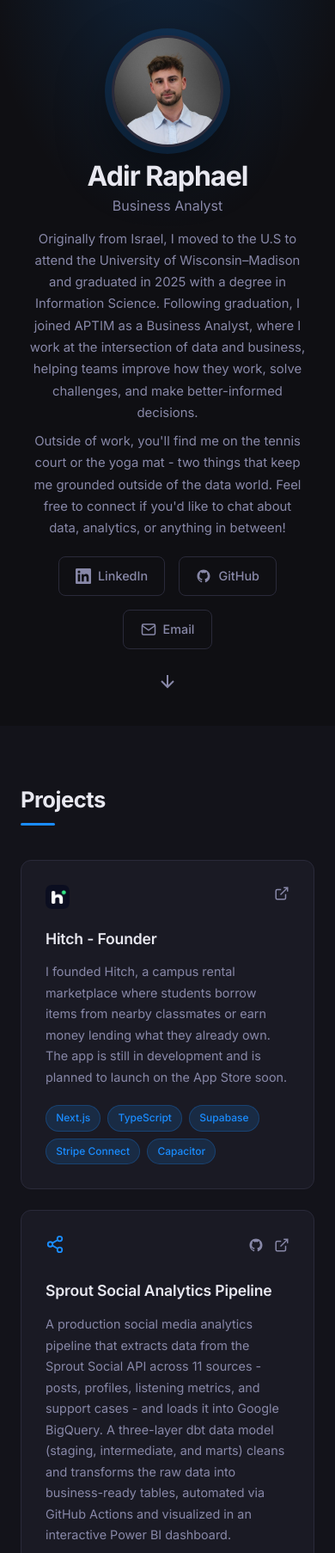
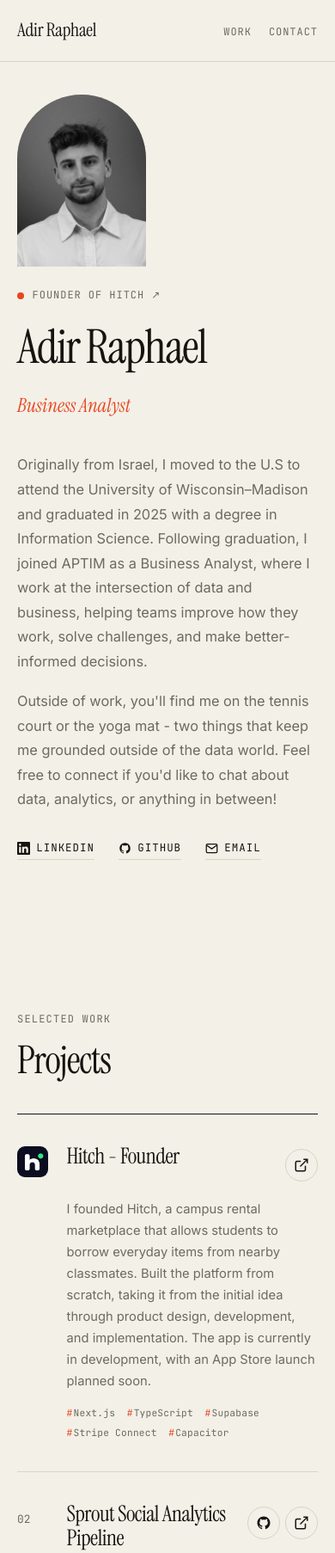
Before and after one commit to Adirraphael/adirraphael.github.io, a plain HTML site: page index.html in a window 390 px wide. Shown: the top 1806 px of the page at 86% size. Drawn offline with Linux system fonts and the light colour scheme.

Commit message:
Redesign updates and clarify Hitch founder/developer description
Co-Authored-By: Claude Sonnet 5.5 <noreply@anthropic.com>

```diff
--- a/index.html
+++ b/index.html
@@ -7,9 +7,18 @@
   <link rel="stylesheet" href="style.css" />
   <link rel="preconnect" href="https://fonts.googleapis.com" />
   <link rel="preconnect" href="https://fonts.gstatic.com" crossorigin />
-  <link href="https://fonts.googleapis.com/css2?family=Inter:wght@300;400;500;600;700&display=swap" rel="stylesheet" />
+  <link href="https://fonts.googleapis.com/css2?family=Inter:wght@300;400;500;600;700&family=Instrument+Serif:ital@0;1&family=JetBrains+Mono:wght@400;500&display=swap" rel="stylesheet" />
 </head>
 <body>
+
+
+  <nav class="nav" aria-label="Main">
+    <a href="#hero" class="nav-logo">Adir Raphael</a>
+    <ul class="nav-links">
+      <li><a href="#projects">Work</a></li>
+      <li><a href="mailto:Adirraph@gmail.com">Contact</a></li>
+    </ul>
+  </nav>
 
   <!-- Hero / Intro -->
   <section id="hero" class="hero">
@@ -27,6 +36,9 @@
           </div>
         </div>
       </div>
+      <a href="https://join-hitch.com/" target="_blank" rel="noopener noreferrer" class="hero-badge">
+        <span class="dot"></span> Founder of Hitch &nearr;
+      </a>
       <div class="hero-text">
         <h1 class="hero-name">Adir Raphael</h1>
         <p class="hero-title">Business Analyst</p>
@@ -62,7 +74,8 @@
   <!-- Projects -->
   <section id="projects" class="section projects">
     <div class="container">
-      <h2 class="section-title">Projects</h2>
+      <span class="section-eyebrow">Selected work</span>
+      <h2 class="section-title">Projects<span class="count"></span></h2>
       <div class="projects-grid">
 
         <article class="card">
@@ -78,7 +91,7 @@
           </div>
           <h3 class="card-title">Hitch - Founder</h3>
           <p class="card-desc">
-            I founded Hitch, a campus rental marketplace where students borrow items from nearby classmates or earn money lending what they already own. The app is still in development and is planned to launch on the App Store soon.
+            I founded Hitch, a campus rental marketplace that allows students to borrow everyday items from nearby classmates. Built the platform from scratch, taking it from the initial idea through product design, development, and implementation. The app is currently in development, with an App Store launch planned soon.
           </p>
           <div class="card-tags">
             <span class="tag tag-sm">Next.js</span>
@@ -224,7 +237,11 @@
   </section>
 
   <footer class="footer">
-    <p>Designed &amp; built by Adir Raphael &mdash; <span id="year"></span></p>
+    <div class="footer-inner">
+      <p class="footer-kicker">Get in touch</p>
+      <a href="mailto:Adirraph@gmail.com" class="footer-mail">Adirraph@gmail.com</a>
+      <p class="footer-note">&copy; <span id="year"></span> Adir Raphael</p>
+    </div>
   </footer>
 
   <script src="script.js"></script>
--- a/style.css
+++ b/style.css
@@ -4,29 +4,40 @@
 *, *::before, *::after { box-sizing: border-box; margin: 0; padding: 0; }
 
 :root {
-  --bg:         #0f0f13;
-  --bg-section: #13131a;
-  --surface:    #1a1a24;
-  --border:     #2a2a3a;
-  --accent:     #1a8cff;
-  --accent-dim: rgba(26, 140, 255, 0.15);
-  --text:       #e8e8f0;
-  --text-muted: #8888a8;
-  --radius:     12px;
-  --font:       'Inter', system-ui, sans-serif;
-  --transition: 0.2s ease;
-  --max-w:      1100px;
+  --bg:         #f3f0e8;
+  --ink:        #15140f;
+  --muted:      #6d6a5f;
+  --line:       #d8d3c4;
+  --accent:     #e8451e;
+  --serif:      'Instrument Serif', Georgia, serif;
+  --sans:       'Inter', system-ui, sans-serif;
+  --mono:       'JetBrains Mono', ui-monospace, monospace;
+  --ease:       0.3s cubic-bezier(.2, .7, .2, 1);
+  --max-w:      1180px;
+  --pad:        clamp(1.25rem, 4vw, 3rem);
+}
+
+@media (prefers-color-scheme: dark) {
+  :root {
+    --bg:    #11100d;
+    --ink:   #f0ece2;
+    --muted: #8f8b7e;
+    --line:  #2a2822;
+  }
 }
 
 html { scroll-behavior: smooth; }
 
 body {
-  font-family: var(--font);
+  font-family: var(--sans);
   background: var(--bg);
-  color: var(--text);
-  line-height: 1.7;
+  color: var(--ink);
+  line-height: 1.65;
   -webkit-font-smoothing: antialiased;
+  overflow-x: hidden;
 }
+
+::selection { background: var(--accent); color: #fff; }
 
 a { color: inherit; text-decoration: none; }
 img { display: block; max-width: 100%; }
@@ -38,41 +49,37 @@ img { display: block; max-width: 100%; }
   position: fixed;
   top: 0; left: 0; right: 0;
   z-index: 100;
-  backdrop-filter: blur(16px);
-  -webkit-backdrop-filter: blur(16px);
-  background: rgba(15, 15, 19, 0.8);
-  border-bottom: 1px solid var(--border);
-}
-
-.nav-inner {
-  padding: 0 3rem;
-  height: 64px;
   display: flex;
   align-items: center;
-  justify-content: flex-end;
+  justify-content: space-between;
+  padding: 1.1rem var(--pad);
+  background: color-mix(in srgb, var(--bg) 82%, transparent);
+  backdrop-filter: blur(12px);
+  -webkit-backdrop-filter: blur(12px);
+  border-bottom: 1px solid var(--line);
 }
 
 .nav-logo {
-  font-weight: 700;
-  font-size: 1.1rem;
-  color: var(--accent);
-  letter-spacing: 0.05em;
+  font-family: var(--serif);
+  font-size: 1.35rem;
+  letter-spacing: -0.01em;
 }
 
 .nav-links {
   list-style: none;
   display: flex;
-  gap: 2.5rem;
+  gap: 2rem;
 }
 
 .nav-links a {
-  font-size: 0.9rem;
-  font-weight: 500;
-  color: var(--text-muted);
-  transition: color var(--transition);
+  font-family: var(--mono);
+  font-size: 0.75rem;
+  text-transform: uppercase;
+  letter-spacing: 0.08em;
+  color: var(--muted);
+  transition: color var(--ease);
 }
-
-.nav-links a:hover { color: var(--text); }
+.nav-links a:hover, .nav-links a.active { color: var(--ink); }
 
 /* =====================
    Hero
@@ -81,372 +88,344 @@ img { display: block; max-width: 100%; }
   min-height: 100vh;
   min-height: 100dvh;
   display: flex;
-  flex-direction: column;
-  justify-content: center;
   align-items: center;
-  padding: 2rem 2rem 5rem;
-  position: relative;
-  overflow: visible;
-  background: radial-gradient(ellipse 80% 60% at 50% -10%, rgba(26,140,255,0.18) 0%, transparent 70%);
+  padding: 8rem var(--pad) 5rem;
 }
 
 .hero-content {
   max-width: var(--max-w);
   width: 100%;
-  display: flex;
-  flex-direction: column;
-  align-items: center;
-  text-align: center;
-  gap: 1rem;
+  margin: 0 auto;
+  display: grid;
+  grid-template-columns: minmax(0, 1fr) 230px;
+  grid-template-areas:
+    "badge image"
+    "text  image";
+  column-gap: 5rem;
+  row-gap: 1.75rem;
+  align-items: start;
 }
 
-.hero-text { flex: 1; }
+.hero-badge {
+  grid-area: badge;
+  justify-self: start;
+  display: inline-flex;
+  align-items: center;
+  gap: 0.6rem;
+  font-family: var(--mono);
+  font-size: 0.75rem;
+  text-transform: uppercase;
+  letter-spacing: 0.08em;
+  color: var(--muted);
+  transition: color var(--ease);
+}
+.hero-badge:hover { color: var(--accent); }
 
-.hero-greeting {
-  font-size: 1.1rem;
-  color: var(--accent);
-  font-weight: 500;
-  margin-bottom: 0.5rem;
-  letter-spacing: 0.02em;
+.hero-badge .dot {
+  width: 8px;
+  height: 8px;
+  border-radius: 50%;
+  background: var(--accent);
 }
 
+.hero-text { grid-area: text; }
+
 .hero-name {
-  font-size: clamp(2rem, 5vw, 3.2rem);
-  font-weight: 700;
-  line-height: 1.1;
+  font-family: var(--serif);
+  font-weight: 400;
+  font-size: clamp(3.6rem, 10vw, 8.2rem);
+  line-height: 0.94;
   letter-spacing: -0.03em;
-  margin-bottom: 0.25rem;
+  margin-bottom: 1.5rem;
 }
 
 .hero-title {
-  font-size: clamp(1rem, 2vw, 1.2rem);
-  color: var(--text-muted);
-  font-weight: 400;
-  margin-bottom: 0.75rem;
+  font-family: var(--serif);
+  font-style: italic;
+  font-size: clamp(1.4rem, 2.6vw, 2rem);
+  color: var(--accent);
+  margin-bottom: 2.25rem;
 }
 
 .hero-bio {
-  font-size: 0.93rem;
-  color: var(--text-muted);
+  font-size: 1.02rem;
+  color: var(--muted);
   max-width: 600px;
-  margin: 0 auto 0.5rem;
-  line-height: 1.7;
+  margin-bottom: 1.1rem;
+  line-height: 1.75;
 }
-
-.hero-bio:last-of-type { margin-bottom: 1.25rem; }
+.hero-bio:first-of-type { color: var(--ink); }
 
 .hero-cta {
   display: flex;
-  gap: 1rem;
+  gap: 1.75rem;
   flex-wrap: wrap;
-  justify-content: center;
+  margin-top: 2rem;
 }
 
 /* Headshot */
-.hero-image { flex-shrink: 0; }
+.hero-image { grid-area: image; padding-top: 0.4rem; }
 
 .headshot-wrapper {
-  width: 190px;
-  height: 190px;
-  border-radius: 50%;
+  width: 100%;
+  aspect-ratio: 3 / 4;
+  border-radius: 999px 999px 0 0;
   overflow: hidden;
-  border: 3px solid var(--border);
-  box-shadow: 0 0 0 8px var(--accent-dim), 0 24px 60px rgba(0,0,0,0.5);
-  background: var(--surface);
+  background: var(--line);
 }
 
 .headshot {
   width: 100%;
   height: 100%;
   object-fit: cover;
+  filter: grayscale(1) contrast(1.05);
+  transition: filter var(--ease);
 }
+.headshot-wrapper:hover .headshot { filter: grayscale(0); }
 
 .headshot-placeholder {
   width: 100%;
   height: 100%;
-  display: flex;
   align-items: center;
   justify-content: center;
+  font-family: var(--serif);
   font-size: 4rem;
-  font-weight: 700;
-  color: var(--accent);
-  background: var(--surface);
+  color: var(--muted);
 }
 
-/* Scroll hint */
-.scroll-hint {
-  position: absolute;
-  bottom: 2.5rem;
-  color: var(--text-muted);
-  animation: bounce 2s infinite;
-  transition: color var(--transition);
+.scroll-hint { display: none; }
+
+/* Social links: quiet underlined text links */
+.social-link {
+  display: inline-flex;
+  align-items: center;
+  gap: 0.45rem;
+  font-family: var(--mono);
+  font-size: 0.78rem;
+  text-transform: uppercase;
+  letter-spacing: 0.08em;
+  padding-bottom: 3px;
+  border-bottom: 1px solid var(--line);
+  transition: color var(--ease), border-color var(--ease);
 }
-.scroll-hint:hover { color: var(--accent); }
-
-@keyframes bounce {
-  0%, 100% { transform: translateY(0); }
-  50% { transform: translateY(8px); }
-}
-
-/* =====================
-   Buttons
-===================== */
-.btn {
-  display: inline-block;
-  padding: 0.75rem 1.75rem;
-  border-radius: 8px;
-  font-size: 0.9rem;
-  font-weight: 600;
-  cursor: pointer;
-  transition: all var(--transition);
-  letter-spacing: 0.01em;
-}
-
-.btn-primary {
-  background: var(--accent);
-  color: #fff;
-}
-.btn-primary:hover {
-  background: var(--accent);
-  transform: translateY(-1px);
-  box-shadow: 0 8px 24px rgba(26,140,255,0.4);
-}
-
-.btn-secondary {
-  background: transparent;
-  color: var(--text);
-  border: 1.5px solid var(--border);
-}
-.btn-secondary:hover {
-  border-color: var(--border);
-  color: var(--text);
-  transform: translateY(-1px);
-}
+.social-link:hover { color: var(--accent); border-color: var(--accent); }
+.social-link svg { width: 15px; height: 15px; }
 
 /* =====================
    Sections
 ===================== */
-.section {
-  padding: 6rem 2rem;
-}
-
-.section:nth-child(even) { background: var(--bg-section); }
+.section { padding: 6rem var(--pad) 7rem; }
 
 .container {
   max-width: var(--max-w);
   margin: 0 auto;
 }
 
-.section-title {
-  font-size: clamp(1.6rem, 3vw, 2.2rem);
-  font-weight: 700;
-  letter-spacing: -0.02em;
-  margin-bottom: 3rem;
-  position: relative;
-  display: inline-block;
+.section-eyebrow {
+  display: block;
+  font-family: var(--mono);
+  font-size: 0.75rem;
+  text-transform: uppercase;
+  letter-spacing: 0.1em;
+  color: var(--muted);
+  margin-bottom: 0.9rem;
 }
 
-.section-title::after {
-  content: '';
-  position: absolute;
-  bottom: -8px;
-  left: 0;
-  width: 40px;
-  height: 3px;
-  background: var(--accent);
-  border-radius: 2px;
-}
-
-/* =====================
-   About
-===================== */
-.about-grid {
-  display: grid;
-  grid-template-columns: 1fr 1fr;
-  gap: 4rem;
-  align-items: start;
-}
-
-.about-text p {
-  color: var(--text-muted);
-  margin-bottom: 1rem;
-  font-size: 1rem;
-  line-height: 1.8;
-}
-
-.skills h3 {
-  font-size: 1rem;
-  font-weight: 600;
-  margin-bottom: 1.25rem;
-  color: var(--text);
-}
-
-.skill-tags {
-  display: flex;
-  flex-wrap: wrap;
-  gap: 0.6rem;
+.section-title {
+  font-family: var(--serif);
+  font-weight: 400;
+  font-size: clamp(2.8rem, 7vw, 5.2rem);
+  line-height: 1;
+  letter-spacing: -0.03em;
+  padding-bottom: 2.5rem;
 }
 
 /* =====================
    Tags
 ===================== */
 .tag {
-  display: inline-block;
-  padding: 0.4rem 0.9rem;
-  background: var(--accent-dim);
-  color: var(--accent);
-  border: 1px solid rgba(26,140,255,0.25);
-  border-radius: 100px;
-  font-size: 0.82rem;
-  font-weight: 500;
+  font-family: var(--mono);
+  font-size: 0.7rem;
+  letter-spacing: 0.02em;
+  color: var(--muted);
+}
+.tag::before { content: '#'; color: var(--accent); margin-right: 1px; }
+
+/* =====================
+   Projects — indexed list
+===================== */
+.projects-grid { counter-reset: project; border-top: 1px solid var(--ink); }
+
+.card {
+  counter-increment: project;
+  position: relative;
+  display: grid;
+  grid-template-columns: 4rem minmax(0, 1fr) minmax(0, 1.35fr) auto;
+  grid-template-areas:
+    "num title desc links"
+    "num tags  desc links";
+  column-gap: 2.5rem;
+  row-gap: 0.9rem;
+  align-items: start;
+  padding: 2.2rem 0;
+  border-bottom: 1px solid var(--line);
+  transition: padding var(--ease), background var(--ease);
 }
 
-.tag-sm {
-  padding: 0.25rem 0.7rem;
-  font-size: 0.75rem;
+.card:hover { padding-left: 1rem; padding-right: 1rem; }
+.card:hover .card-title { color: var(--accent); }
+
+/* flatten header so its children sit on the card grid */
+.card-header { display: contents; }
+
+.card-icon { grid-area: num; }
+.card-icon:has(svg) { display: none; }
+
+.card::before {
+  content: counter(project, decimal-leading-zero);
+  grid-area: num;
+  font-family: var(--mono);
+  font-size: 0.8rem;
+  color: var(--muted);
+  padding-top: 0.55rem;
+}
+.card:has(.card-icon img)::before { display: none; }
+
+.card-icon img {
+  width: 36px !important;
+  height: 36px !important;
+  border-radius: 9px !important;
+  margin-top: 0.1rem;
 }
 
-/* =====================
-   Projects
-===================== */
-.projects-grid {
-  display: grid;
-  grid-template-columns: repeat(auto-fill, minmax(320px, 1fr));
-  gap: 1.5rem;
+.card-title {
+  grid-area: title;
+  font-family: var(--serif);
+  font-weight: 400;
+  font-size: clamp(1.6rem, 2.6vw, 2.15rem);
+  line-height: 1.1;
+  letter-spacing: -0.02em;
+  transition: color var(--ease);
 }
 
-.card {
-  background: var(--surface);
-  border: 1px solid var(--border);
-  border-radius: var(--radius);
-  padding: 1.75rem;
-  transition: transform var(--transition), border-color var(--transition), box-shadow var(--transition);
+.card-desc {
+  grid-area: desc;
+  font-size: 0.92rem;
+  color: var(--muted);
+  line-height: 1.7;
+  padding-top: 0.35rem;
 }
 
-.card:hover {
-  transform: translateY(-4px);
-  border-color: rgba(26,140,255,0.4);
-  box-shadow: 0 12px 40px rgba(0,0,0,0.4);
-}
-
-.card-header {
+.card-tags {
+  grid-area: tags;
   display: flex;
-  align-items: center;
-  justify-content: space-between;
-  margin-bottom: 1.25rem;
-}
-
-.card-icon {
-  color: var(--accent);
+  flex-wrap: wrap;
+  gap: 0.3rem 0.85rem;
+  align-self: end;
 }
 
 .card-links {
+  grid-area: links;
   display: flex;
-  gap: 0.75rem;
+  gap: 0.35rem;
+  padding-top: 0.3rem;
 }
 
 .icon-link {
-  color: var(--text-muted);
-  transition: color var(--transition);
-}
-.icon-link:hover { color: var(--accent); }
-
-.card-title {
-  font-size: 1.1rem;
-  font-weight: 600;
-  margin-bottom: 0.75rem;
-  letter-spacing: -0.01em;
-}
-
-.card-desc {
-  font-size: 0.9rem;
-  color: var(--text-muted);
-  line-height: 1.7;
-  margin-bottom: 1.25rem;
-}
-
-.card-tags {
-  display: flex;
-  flex-wrap: wrap;
-  gap: 0.5rem;
-}
-
-/* =====================
-   Contact
-===================== */
-.contact-inner {
-  text-align: center;
-  max-width: 600px;
-  margin: 0 auto;
-}
-
-.contact-sub {
-  color: var(--text-muted);
-  font-size: 1rem;
-  margin-bottom: 2.5rem;
-  line-height: 1.8;
-}
-
-.contact-btn {
-  font-size: 1rem;
-  padding: 0.9rem 2.5rem;
-  margin-bottom: 3rem;
-}
-
-.social-links {
-  display: flex;
-  justify-content: center;
-  gap: 1.5rem;
-  flex-wrap: wrap;
-}
-
-.social-link {
+  width: 38px;
+  height: 38px;
   display: flex;
   align-items: center;
-  gap: 0.5rem;
-  color: var(--text-muted);
-  font-size: 0.9rem;
-  font-weight: 500;
-  padding: 0.6rem 1.2rem;
-  border: 1px solid var(--border);
-  border-radius: 8px;
-  transition: all var(--transition);
+  justify-content: center;
+  border-radius: 50%;
+  border: 1px solid var(--line);
+  color: var(--ink);
+  transition: background var(--ease), color var(--ease), border-color var(--ease), transform var(--ease);
 }
-
-.social-link:hover {
-  color: var(--accent);
-  border-color: rgba(26,140,255,0.4);
-  background: var(--accent-dim);
-  transform: translateY(-2px);
+.icon-link:hover {
+  background: var(--accent);
+  border-color: var(--accent);
+  color: #fff;
+  transform: rotate(-8deg);
 }
 
 /* =====================
    Footer
 ===================== */
 .footer {
-  background: var(--bg);
-  border-top: 1px solid var(--border);
-  text-align: center;
-  padding: 1.75rem 2rem;
-  font-size: 0.82rem;
-  color: var(--text-muted);
+  padding: 5rem var(--pad) 3rem;
+  border-top: 1px solid var(--ink);
+}
+
+.footer-inner { max-width: var(--max-w); margin: 0 auto; }
+
+.footer-kicker {
+  font-family: var(--mono);
+  font-size: 0.75rem;
+  text-transform: uppercase;
+  letter-spacing: 0.1em;
+  color: var(--muted);
+  margin-bottom: 0.75rem;
+}
+
+.footer-mail {
+  display: inline-block;
+  font-family: var(--serif);
+  font-size: clamp(2.2rem, 7.5vw, 6rem);
+  line-height: 1.05;
+  letter-spacing: -0.03em;
+  border-bottom: 2px solid transparent;
+  transition: color var(--ease), border-color var(--ease);
+  word-break: break-all;
+}
+.footer-mail:hover { color: var(--accent); border-color: var(--accent); }
+
+.footer-note {
+  margin-top: 4rem;
+  font-family: var(--mono);
+  font-size: 0.72rem;
+  color: var(--muted);
+}
+
+/* =====================
+   Scroll reveal
+===================== */
+.fade-in {
+  opacity: 0;
+  transform: translateY(18px);
+  transition: opacity 0.8s ease, transform 0.8s cubic-bezier(.2, .7, .2, 1), padding var(--ease);
+}
+.fade-in.visible { opacity: 1; transform: none; }
+
+@media (prefers-reduced-motion: reduce) {
+  .fade-in { opacity: 1; transform: none; transition: none; }
+  html { scroll-behavior: auto; }
 }
 
 /* =====================
    Responsive
 ===================== */
-@media (max-width: 768px) {
-  .headshot-wrapper { width: 130px; height: 130px; }
+@media (max-width: 900px) {
+  .hero-content {
+    grid-template-columns: 1fr;
+    grid-template-areas: "image" "badge" "text";
+    row-gap: 1.5rem;
+  }
+  .hero-image { width: 150px; }
+  .hero-name { font-size: clamp(3.2rem, 14vw, 5.5rem); }
 
-  .about-grid { grid-template-columns: 1fr; gap: 2.5rem; }
-
-  .nav-links { gap: 1.5rem; }
-
-  .section { padding: 4rem 1.5rem; }
+  .card {
+    grid-template-columns: 2.6rem minmax(0, 1fr) auto;
+    grid-template-areas:
+      "num  title links"
+      "num  desc  desc"
+      "num  tags  tags";
+    column-gap: 1rem;
+  }
+  .card:hover { padding-left: 0; padding-right: 0; }
 }
 
 @media (max-width: 480px) {
-  .nav-links { display: none; }
-  .projects-grid { grid-template-columns: 1fr; }
-  .social-links { gap: 1rem; }
+  .nav-links { gap: 1.25rem; }
+  .hero { padding-top: 6.5rem; }
 }
```
Also changed, not shown: script.js (line endings or trailing spaces).
